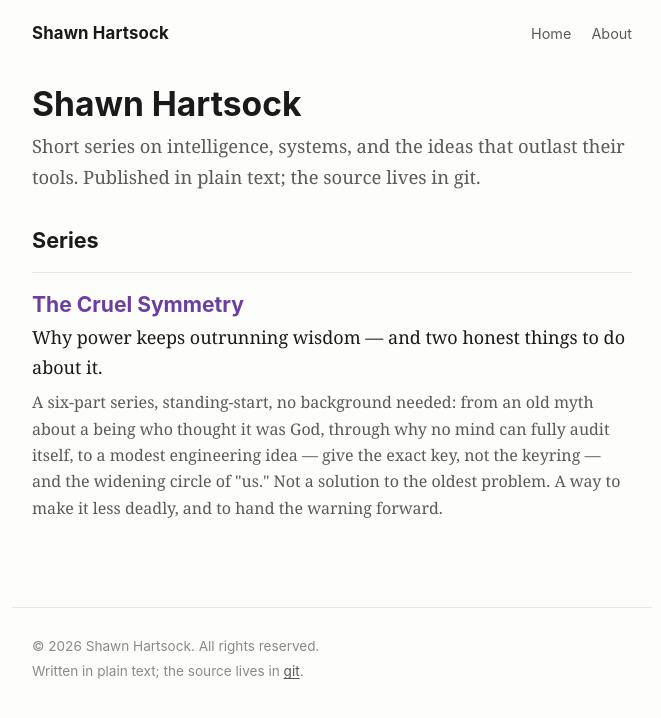
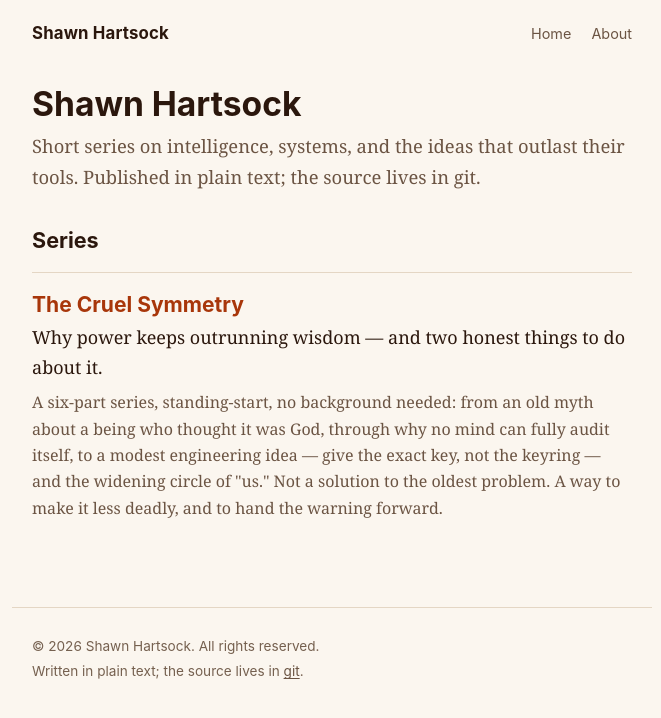
Before and after one commit to hartsock/hartsock.github.io, a Jekyll site: the page built from index.md, in a window 1280 px wide. Shown: the top 718 px of the page, without its empty margins (308-969 px from the left). Built offline with Jekyll 4.4.1, drawn with Linux system fonts in a browser that asks for light colours.

Commit message:
theme: dark default from the newt-agent logo palette, light on request
Moves every color in style.css onto custom properties. Dark is the default:
warm brown-black background with the logo's orange as the accent. The
light theme applies only when the reader's system prefers it. Adds a
--surface and --code-bg token so code blocks and the series banner follow
the theme, and minimal table styling. Text pairs are checked at >= 4.5:1.

Co-Authored-By: Claude Sonnet 5.5 <noreply@anthropic.com>

```diff
--- a/assets/css/style.css
+++ b/assets/css/style.css
@@ -1,11 +1,31 @@
+/* Palette drawn from the newt-agent logo: the warm brown-black backdrop and the
+   orange body (#d16b21, #ffaa41 highlight). Dark is the default; light is used
+   only when the reader's system asks for it. Text pairs are >= 4.5:1 (WCAG AA). */
 :root {
-  --ink: #1a1a1a;
-  --muted: #5a5a5a;
-  --faint: #8a8a8a;
-  --rule: #e6e6e6;
-  --accent: #6b3fa0;
-  --bg: #fdfdfc;
+  color-scheme: dark;
+  --ink: #f4e8da;
+  --muted: #cdb8a2;
+  --faint: #a08c78;
+  --rule: #4b3423;
+  --accent: #ffaa41;
+  --bg: #1c120c;
+  --surface: #2a1b12;
+  --code-bg: #33221a;
   --max: 40rem;
+}
+
+@media (prefers-color-scheme: light) {
+  :root {
+    color-scheme: light;
+    --ink: #2b170d;
+    --muted: #6b5443;
+    --faint: #75604f;
+    --rule: #e4d6c4;
+    --accent: #a8360a;
+    --bg: #fbf6ef;
+    --surface: #f3e9dc;
+    --code-bg: #f0e4d5;
+  }
 }
 
 * { box-sizing: border-box; }
@@ -66,20 +86,20 @@ code, pre {
   font-size: 0.92rem;
 }
 pre {
-  background: #f5f4f2;
+  background: var(--surface);
   border: 1px solid var(--rule);
   border-radius: 6px;
   padding: 0.9rem 1rem;
   overflow-x: auto;
   line-height: 1.45;
 }
-code { background: #f1f0ee; padding: 0.1em 0.35em; border-radius: 4px; }
+code { background: var(--code-bg); padding: 0.1em 0.35em; border-radius: 4px; }
 pre code { background: none; padding: 0; }
 
 /* Series banner (on each read) */
 .series-banner {
   border-left: 3px solid var(--accent);
-  background: #f7f4fb;
+  background: var(--surface);
   padding: 0.7rem 1rem;
   margin: 0 0 1.6rem;
   border-radius: 0 6px 6px 0;
@@ -190,3 +210,8 @@ pre code { background: none; padding: 0; }
   .home-intro h1 { font-size: 1.8rem; }
   h1 { font-size: 1.6rem; }
 }
+
+/* Tables */
+table { border-collapse: collapse; width: 100%; margin: 0 0 1.4rem; font-size: 0.95rem; }
+th, td { text-align: left; vertical-align: top; padding: 0.5rem 0.6rem; border-bottom: 1px solid var(--rule); }
+th { color: var(--muted); font-family: -apple-system, BlinkMacSystemFont, "Segoe UI", Helvetica, Arial, sans-serif; font-size: 0.8rem; letter-spacing: 0.06em; text-transform: uppercase; }
```
